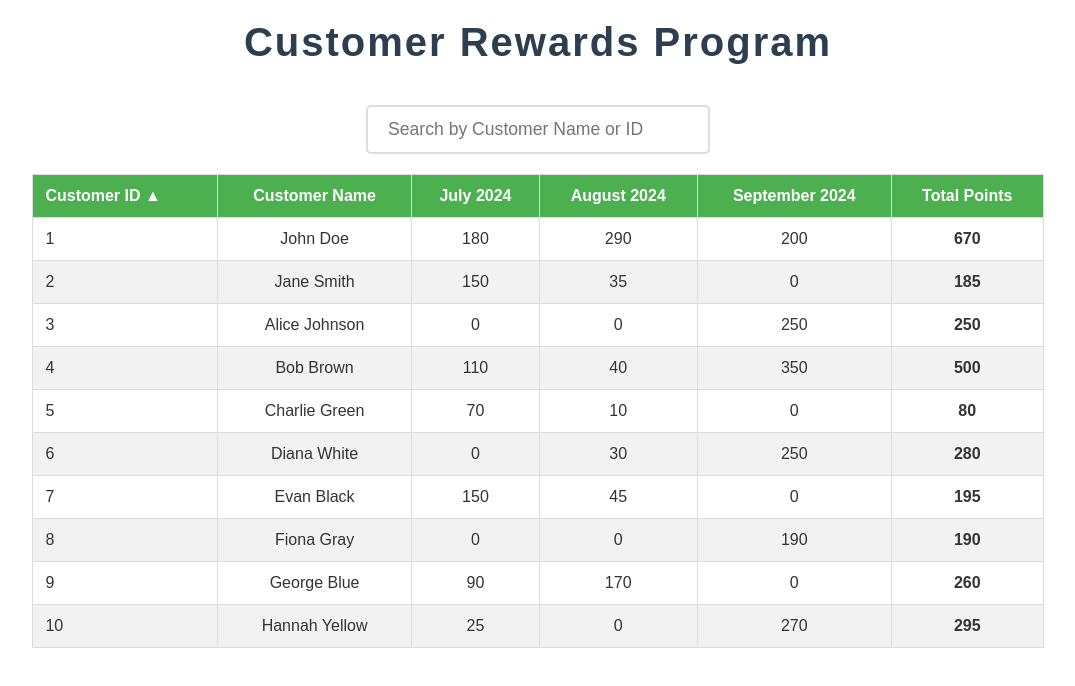
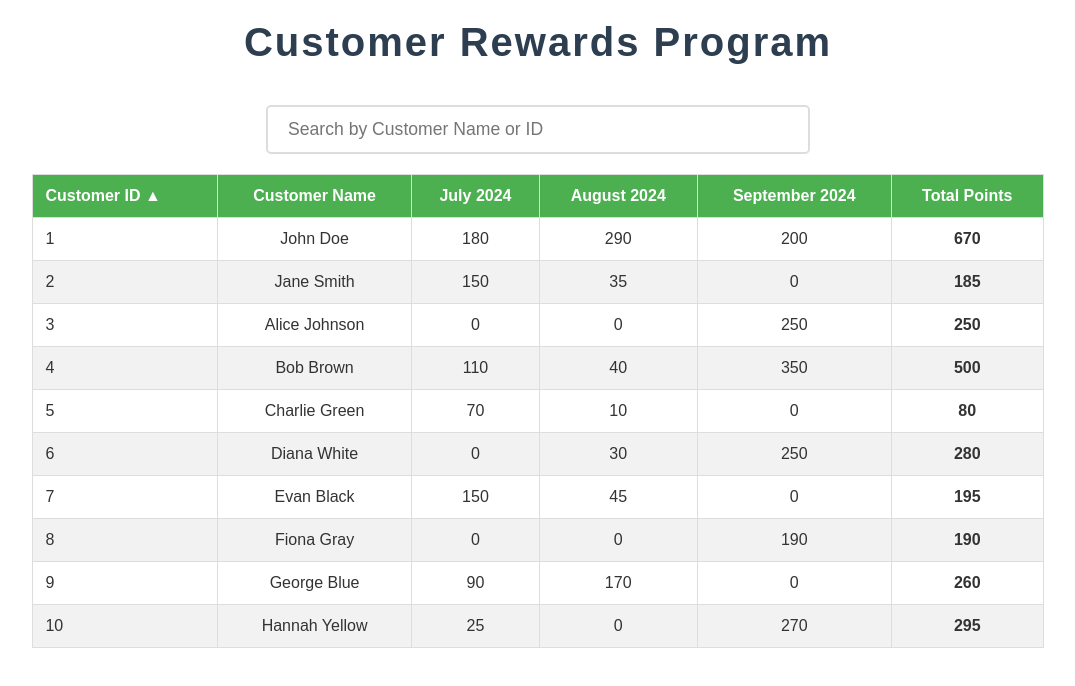
Before and after one commit to govinda472/TakeHomeAssignment, a React (Create React App) app: page / in a window 1280 px wide. Shown: the top 686 px of the page, without its empty margins (102-1177 px from the left). Built offline with nearby package versions, Linux system fonts and the light colour scheme.

Commit message:
Update styles.css

```diff
--- a/src/styles.css
+++ b/src/styles.css
@@ -51,7 +51,7 @@ label:hover {
   padding: 12px 20px;
   font-size: 1.1rem;
   border: 2px solid #ddd;
-  max-width: 300px;
+  max-width: 500px;
   border-radius: 5px;
   width: 50%;
   transition: border-color 0.3s ease-in-out, box-shadow 0.3s ease-in-out;
```
